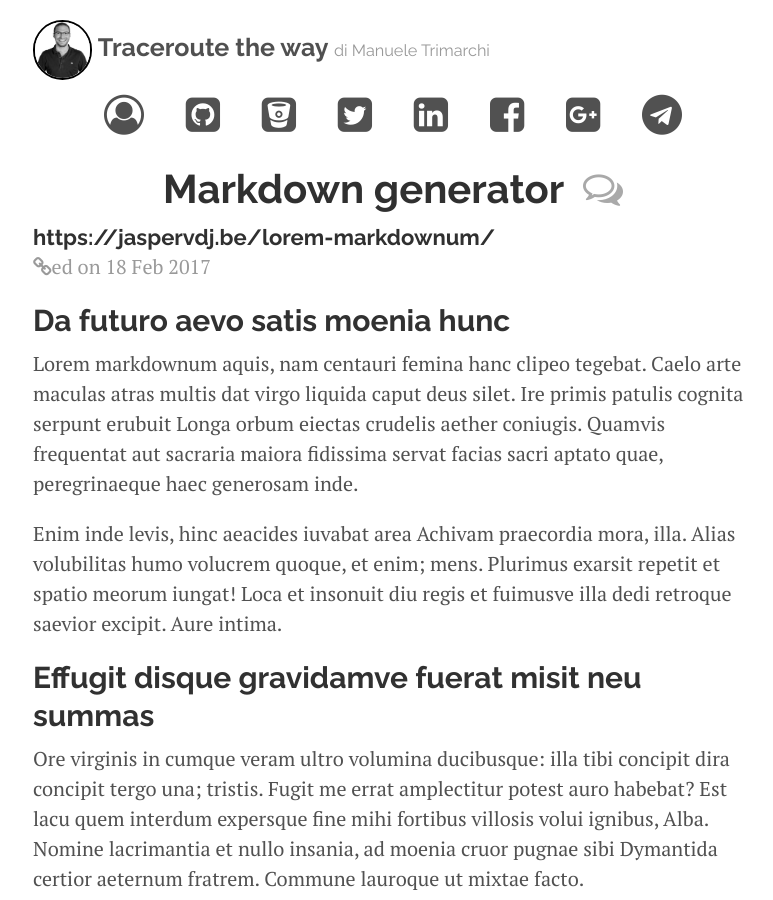
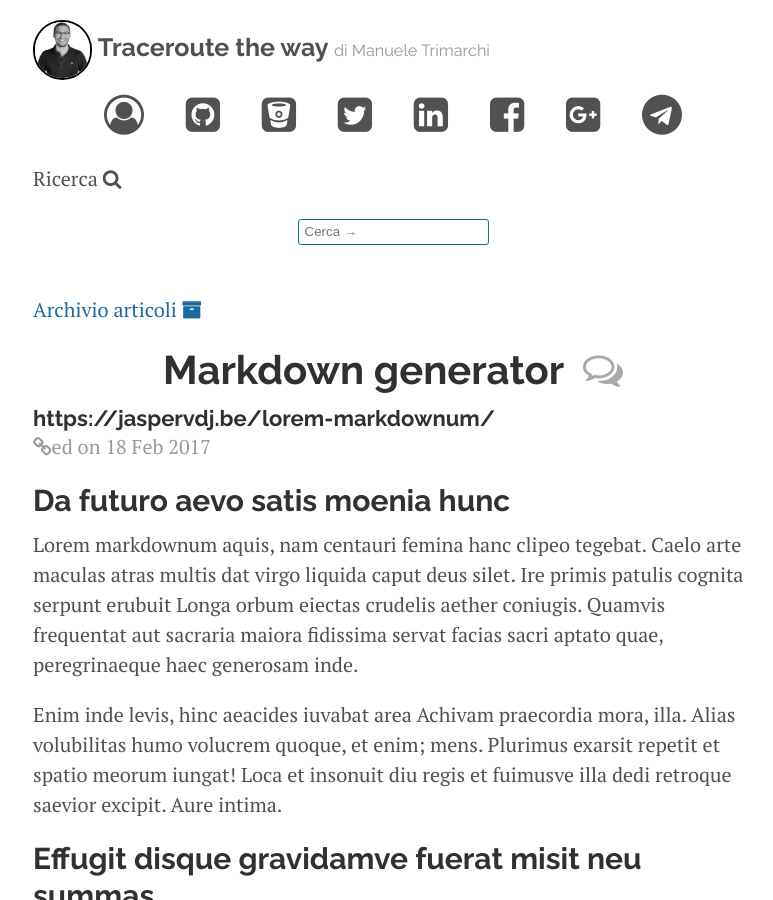
Before and after one commit to JWuCines/JWuCines.github.io, a Jekyll site: the page built from index.html, in a window 1280 px wide and 900 px high. Shown: the whole window, without its empty margins (247-1020 px from the left). Built offline with Jekyll 4.4.1, drawn with Linux system fonts in a browser that asks for light colours; nearby versions of some CDN libraries; the list of posts is cut into pages by our own code; comment, search, counter and statistics services are not loaded; some of the changed text lies outside the part shown.

Commit message:
Minor fix

```diff
--- a/_layouts/default.html
+++ b/_layouts/default.html
@@ -20,13 +20,18 @@
 				<a href="https://plus.google.com/{{ site.google_plus_username }}" title="Google Plus - @{{ site.google_plus_username }}"><i class="fa fa-google-plus-square"></i></a>
 				<a href="https://t.me/{{ site.telegram_username }}" title="Telegram - @{{ site.telegram_username }}"><i class="fa fa-telegram"></i></a>
 			</div>
+			<div class="site-info">
+				<p>
+					Ricerca <i class="fa fa-search" aria-hidden="true"></i>
+					<form class="search-form" action="/search" method="get"><input type="text" placeholder="Cerca →" name="query"></form>
+				</p>
+				<br />
+				<p>
+					<a href="{{ site.baseurl }}archive/" title="Archivio articoli">Archivio articoli <i class="fa fa-archive" aria-hidden="true"></i></a
+				</p>
+			</div>
 			{{ content }}
 			<div class="footer">
-				Ricerca <i class="fa fa-search" aria-hidden="true"></i>
-				<form class="search-form" action="/search" method="get"><input type="text" placeholder="Cerca →" name="query"></form>
-				<br />
-				<a href="{{ site.baseurl }}archive/" title="Archivio articoli">Archivio articoli <i class="fa fa-archive" aria-hidden="true"></i></a>
-				<br />
 				<p>
 					&copy; {{ site.title }} <br />
 					Brought to you by {{ site.author.name }} <br />
```
